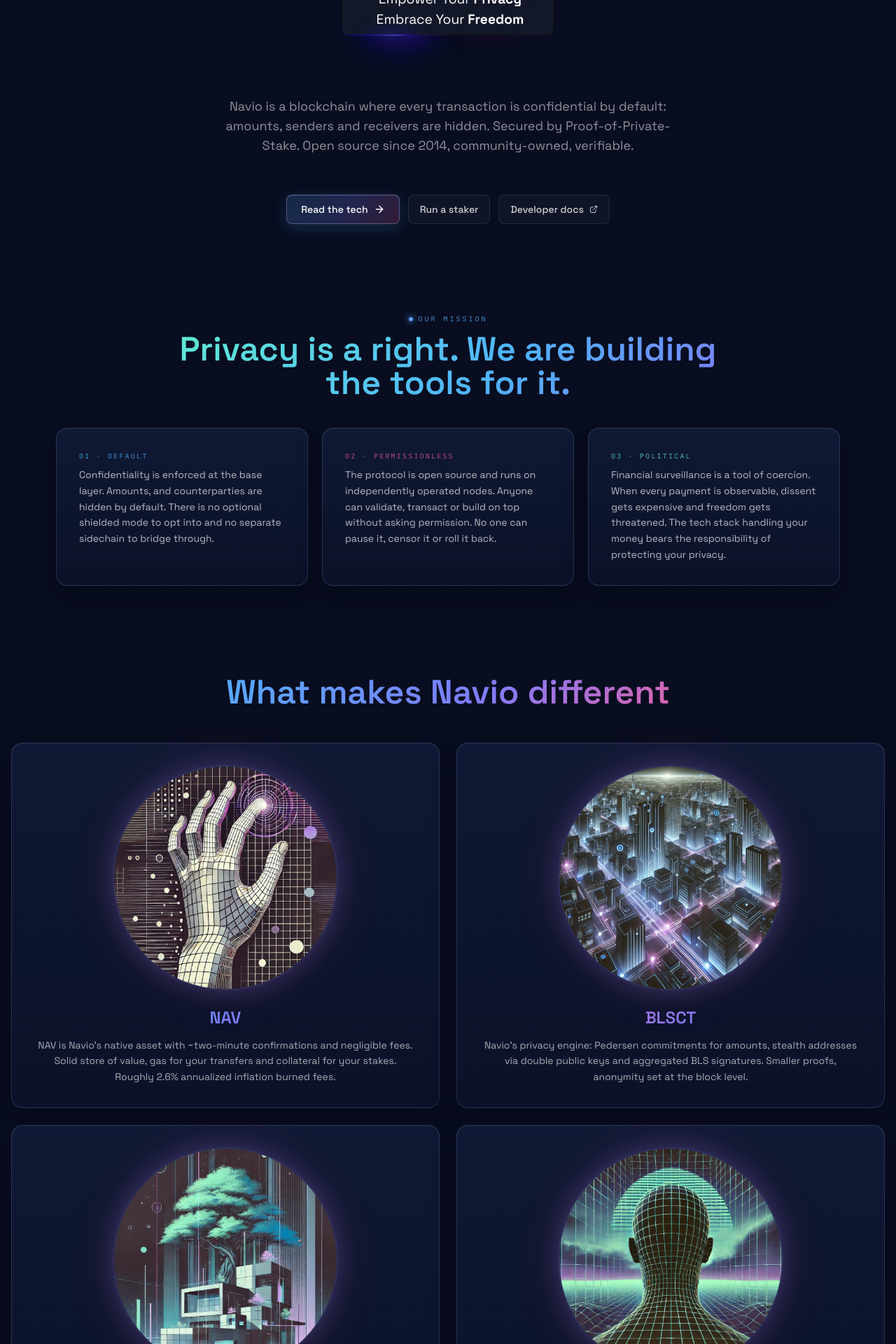
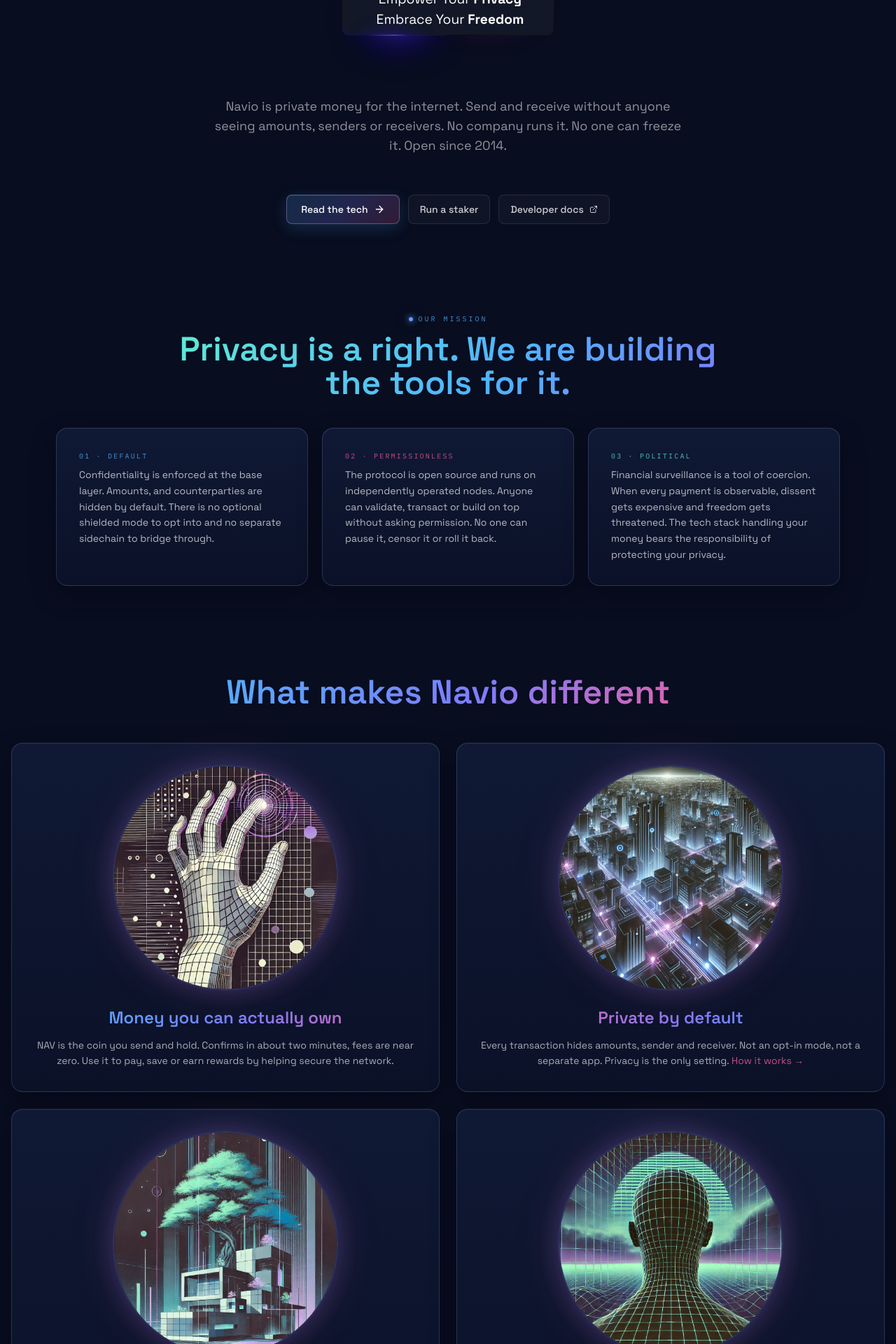
Before and after one commit to nav-io/navio-web, a React (Vite) app: page / in a window 1280 px wide. Shown: the part 820-2740 px from the top of the page at 70% size. Built offline with nearby package versions, Linux system fonts and the light colour scheme.

Commit message:
Revise Home page content to enhance clarity and messaging around Navio's privacy features, staking model, and community governance. Update section titles and descriptions for improved user understanding and engagement.

```diff
--- a/src/pages/Home.tsx
+++ b/src/pages/Home.tsx
@@ -46,9 +46,9 @@ export default function Home() {
           </div>
 
           <p className="text-base sm:text-lg text-white/55 max-w-2xl mx-auto leading-relaxed">
-            Navio is a blockchain where every transaction is confidential by default: amounts,
-            senders and receivers are hidden. Secured by Proof-of-Private-Stake. Open source since
-            2014, community-owned, verifiable.
+            Navio is private money for the internet. Send and receive without anyone seeing
+            amounts, senders or receivers. No company runs it. No one can freeze it. Open since
+            2014.
           </p>
 
           <div className="flex flex-wrap gap-3 justify-center pt-6">
@@ -113,11 +113,10 @@ export default function Home() {
               <img src="/illustrations/private-payments.jpg" alt="" />
             </div>
             <div className="space-y-3">
-              <h3 className="text-2xl font-semibold gradient-text">NAV</h3>
+              <h3 className="text-2xl font-semibold gradient-text">Money you can actually own</h3>
               <p className="text-sm text-white/65 leading-relaxed">
-                NAV is Navio&apos;s native asset with ~two-minute confirmations and
-                negligible fees. Solid store of value, gas for your transfers and collateral for your stakes. Roughly 2.6% annualized
-                inflation burned fees.
+                NAV is the coin you send and hold. Confirms in about two minutes, fees are near
+                zero. Use it to pay, save or earn rewards by helping secure the network.
               </p>
             </div>
           </div>
@@ -126,10 +125,13 @@ export default function Home() {
               <img src="/illustrations/interoperability-defi.jpg" alt="" />
             </div>
             <div className="space-y-3">
-              <h3 className="text-2xl font-semibold gradient-text-pink">BLSCT</h3>
+              <h3 className="text-2xl font-semibold gradient-text-pink">Private by default</h3>
               <p className="text-sm text-white/65 leading-relaxed">
-                Navio's privacy engine: Pedersen commitments for amounts, stealth addresses via double
-                public keys and aggregated BLS signatures. Smaller proofs, anonymity set at the block level.
+                Every transaction hides amounts, sender and receiver. Not an opt-in mode, not a
+                separate app. Privacy is the only setting.{' '}
+                <Link to="/technology" className="text-neon-pink/80 hover:text-neon-pink underline-offset-4 hover:underline">
+                  How it works →
+                </Link>
               </p>
             </div>
           </div>
@@ -138,11 +140,10 @@ export default function Home() {
               <img src="/illustrations/pops.jpg" alt="" />
             </div>
             <div className="space-y-3">
-              <h3 className="text-2xl font-semibold gradient-text">Proof-of-Private-Stake</h3>
+              <h3 className="text-2xl font-semibold gradient-text">Stakers, not miners</h3>
               <p className="text-sm text-white/65 leading-relaxed">
-                Stakers produce a zero-knowledge proof that they control an eligible staked
-                output and that the proof is bound to the current block. The proof reveals neither
-                <em> which</em> output is being used nor <em>how much</em> is staked.
+                The network is secured by people running stakers, not power-hungry mining rigs.
+                Stakers stay anonymous and earn NAV for keeping the chain honest.
               </p>
             </div>
           </div>
@@ -151,11 +152,10 @@ export default function Home() {
               <img src="/illustrations/decentralized-autonomous.jpg" alt="" />
             </div>
             <div className="space-y-3">
-              <h3 className="text-2xl font-semibold gradient-text-green">Decentralized &amp; autonomous</h3>
+              <h3 className="text-2xl font-semibold gradient-text-green">No company. No boss.</h3>
               <p className="text-sm text-white/65 leading-relaxed">
-                Navio is maintained by an open community of contributors, self-funded by voluntary contributions. There is no entity
-                that owns it, no central company that controls the roadmap. Updates ship through
-                rough consensus among contributors and the network of stakers.
+                Navio is built and funded by an open community. No foundation owns it, no investors
+                control the roadmap. It moves forward when contributors and stakers agree.
               </p>
             </div>
           </div>
@@ -181,10 +181,9 @@ export default function Home() {
             <div className="space-y-3">
               <h3 className="text-2xl font-semibold gradient-text">Private tokens</h3>
               <p className="text-sm text-white/65 leading-relaxed">
-                Anyone can mint a token on Navio. Balances are Pedersen commitments. Amounts are
-                hidden. Great for
-                stablecoins, wrapped assets, governance units or anything else that should not be a
-                public spreadsheet.
+                Anyone can issue a token on Navio with balances hidden by default. Useful for
+                stablecoins, wrapped assets, governance, or anything that should not be a public
+                spreadsheet.
               </p>
             </div>
           </div>
@@ -208,9 +207,8 @@ export default function Home() {
             <div className="space-y-3">
               <h3 className="text-2xl font-semibold gradient-text-green">Private DEX</h3>
               <p className="text-sm text-white/65 leading-relaxed">
-                BLSCT aggregation enables trustless swaps between NAV, tokens and wrapped external
-                assets in a single transaction. No order book surveillance, no front-running bots,
-                no MEV. One tx in, matched tx out, both parties satisfied.
+                Swap NAV, tokens and wrapped assets directly between wallets. No order book to
+                watch you, no bots front-running your trade. You ask, you get a price, you settle.
               </p>
             </div>
           </div>
@@ -275,27 +273,21 @@ export default function Home() {
           />
           <Milestone
             status="done"
-            title="PoPS testnet / Phase 1"
+            title="Private staking goes live"
             date="July 2024"
-            body="Public testnet running Proof-of-Private-Stake went live and started producing stable blocks."
+            body="First public test network where validators stake while protecting their privacy."
           />
           <Milestone
             status="done"
-            title="Bulletproofs++ & private tokens"
+            title="Private tokens and NFTs"
             date="Dec 2024 – 2025"
-            body="New range-proof scheme deployed; private token and NFT primitives shipped to testnet."
-          />
-          <Milestone
-            status="done"
-            title="Pre-mainnet test"
-            date="2026"
-            body="Seven different test networks. Hardening and stress tests. Ready for launch."
+            body="Anyone can now issue tokens or NFTs on Navio with amounts and ownership hidden."
           />
           <Milestone
             status="active"
             title="Mainnet launch"
-            date="Jun–Jul 2026"
-            body="Activation at Navcoin height 10,500,000. Initial supply ~81.7M NAV migrated 1:1. Swap window closes at height 11,000,000."
+            date="3 July 2026"
+            body="Navio goes live. Existing Navcoin holders can migrate their NAV 1:1 through the bridge."
           />
         </ol>
       </section>
@@ -320,7 +312,7 @@ export default function Home() {
             <div className="p-6">
               <h3 className="text-lg font-semibold text-white mb-2">How to get involved</h3>
               <p className="text-sm text-white/60">
-                Lock 10,000 NAV, run the staker binary, earn 8 NAVIO per each block. No delegation required, you run your own infra. Your keys, your stake, your coins.
+                Lock 10,000 NAV, run the staker on your own machine, earn 8 NAV per block you produce. No middleman. Your keys, your stake, your coins.
               </p>
             </div>
           </div>
```
